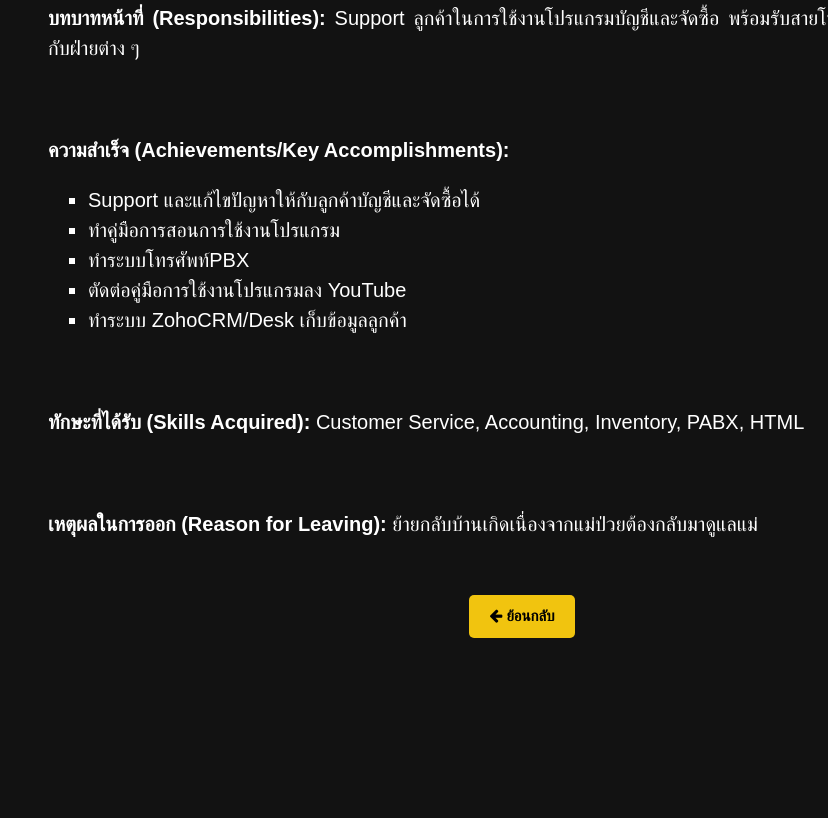
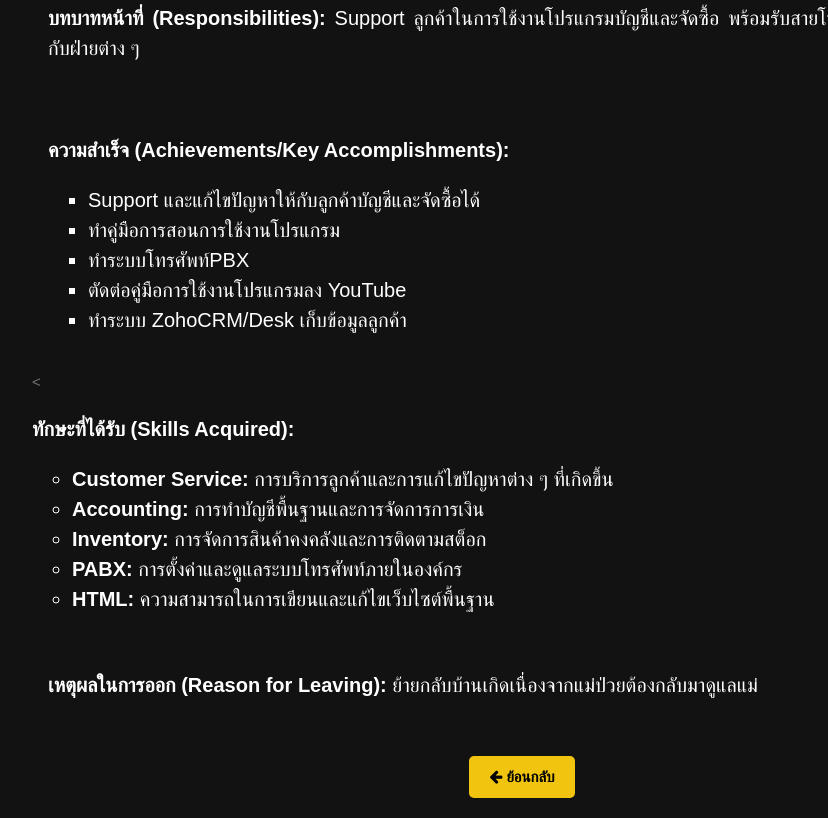
Before and after one commit to Pornthep2001/Pornthep_Kongchot, a plain HTML site: page index2.html in a window 1280 px wide. Shown: the part 464-1282 px from the top of the page, without its empty margins (118-946 px from the left). Before the commit the page ends 1122 px from the top, so only its background shows below. Drawn offline with nearby package versions, Linux system fonts and the light colour scheme.

Commit message:
ฟหก

```diff
--- a/index2.html
+++ b/index2.html
@@ -135,9 +135,17 @@
     </ul>
   </div>
 
-  <div class="w3-container w3-padding-16">
-    <p class="w3-text-white" style="font-size: 20px;"><strong>ทักษะที่ได้รับ (Skills Acquired):</strong> Customer Service, Accounting, Inventory, PABX, HTML</p>
-  </div>
+  <<p class="w3-text-white" style="font-size: 20px;">
+    <strong>ทักษะที่ได้รับ (Skills Acquired):</strong>
+  </p>
+  <ul class="w3-text-white" style="font-size: 20px; list-style-type: circle; padding-left: 40px;">
+    <li><strong>Customer Service:</strong> การบริการลูกค้าและการแก้ไขปัญหาต่าง ๆ ที่เกิดขึ้น</li>
+    <li><strong>Accounting:</strong> การทำบัญชีพื้นฐานและการจัดการการเงิน</li>
+    <li><strong>Inventory:</strong> การจัดการสินค้าคงคลังและการติดตามสต็อก</li>
+    <li><strong>PABX:</strong> การตั้งค่าและดูแลระบบโทรศัพท์ภายในองค์กร</li>
+    <li><strong>HTML:</strong> ความสามารถในการเขียนและแก้ไขเว็บไซต์พื้นฐาน</li>
+  </ul>
+
 
   <div class="w3-container w3-padding-16">
     <p class="w3-text-white" style="font-size: 20px;"><strong>เหตุผลในการออก (Reason for Leaving):</strong> ย้ายกลับบ้านเกิดเนื่องจากแม่ป่วยต้องกลับมาดูแลแม่</p>
```
